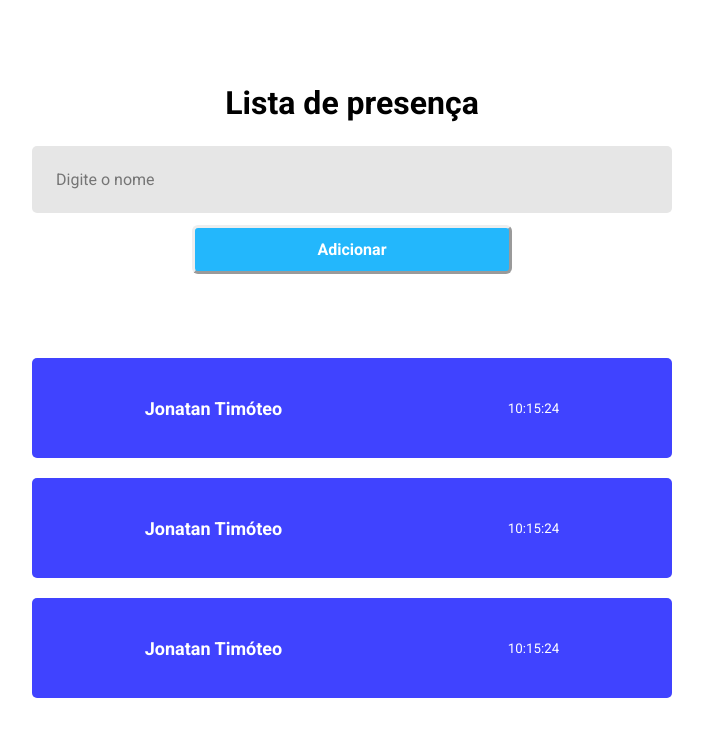
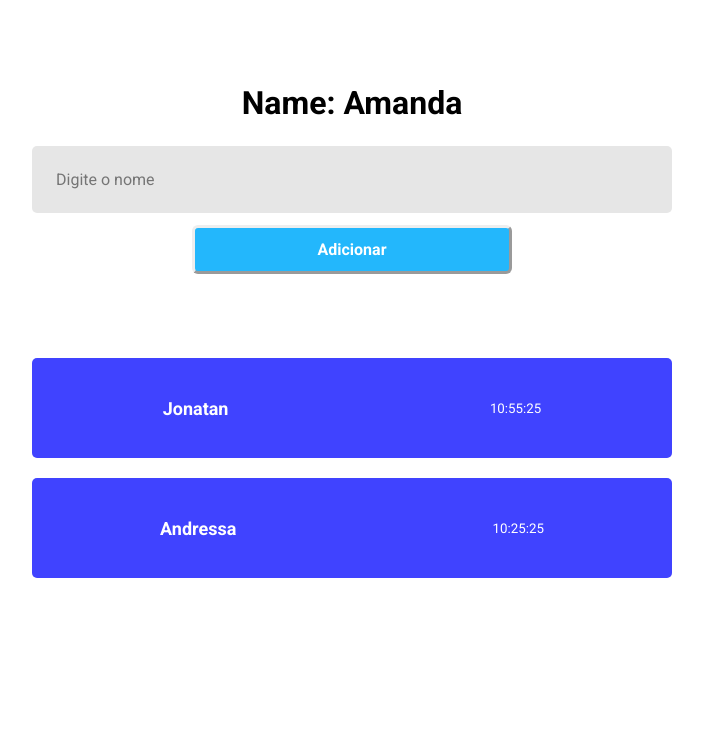
Before and after one commit to Jonatan1103/app-reactjs, a React (Vite) app: page / in a window 1280 px wide. Shown: the top 736 px of the page, without its empty margins (288-991 px from the left). Built offline with nearby package versions, Linux system fonts and the light colour scheme.

Commit message:
useState

```diff
--- a/src/components/Card/index.jsx
+++ b/src/components/Card/index.jsx
@@ -1,10 +1,10 @@
 import './style.css';
 
-export function Card() {
+export function Card(props) {
   return(
     <div className='card'>
-      <strong>Jonatan Timóteo</strong>
-      <small>10:15:24</small>
+      <strong>{props.name}</strong>
+      <small>{props.time}</small>
     </div>
   )
 }
--- a/src/pages/Home/index.jsx
+++ b/src/pages/Home/index.jsx
@@ -1,18 +1,24 @@
 import './style.css'
 
 import { Card } from '../../components/Card';
+import { useState } from 'react';
 
 export function Home() {
+  const [studentName, setStudentName] = useState('Amanda')
+
   return (
 
     <div className='container'>
-      <h1>Lista de presença</h1>
-      <input type="text" placeholder="Digite o nome"/>
+      <h1>Name: {studentName}</h1>
+      <input
+        type="text"
+        placeholder="Digite o nome"
+        onChange={event => setStudentName(event.target.value)}
+      />
       <button type="button">Adicionar</button>
 
-      <Card />
-      <Card />
-      <Card />
+      <Card name="Jonatan" time="10:55:25"/>
+      <Card name="Andressa" time="10:25:25"/>
     </div>
 
   )
```
